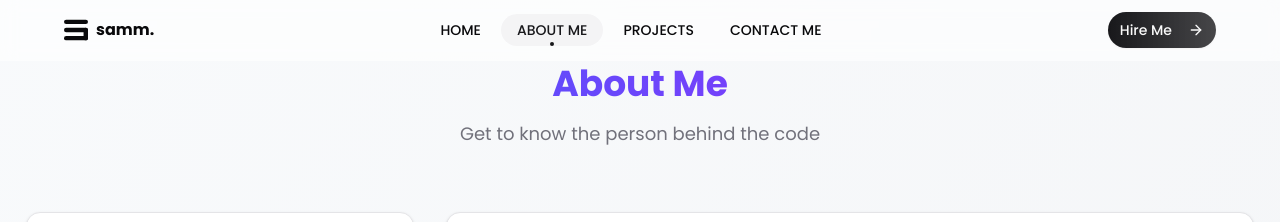
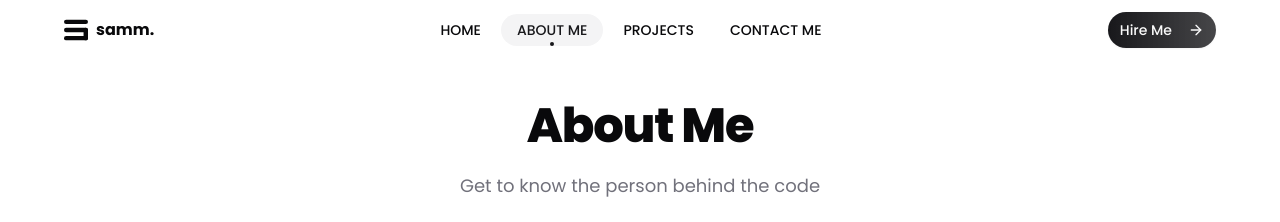
Before and after one commit to SammDumpingStation/personal-portfolio, a Next.js app: page /about-me in a window 1280 px wide. Shown: the top 222 px of the page. Built offline with nearby package versions, Linux system fonts and the light colour scheme.

Commit message:
add: adding project filter capabilities and fixing vercel errors

```diff
--- a/app/about-me/page.tsx
+++ b/app/about-me/page.tsx
@@ -51,14 +51,11 @@ export default function Component() {
   };
 
   return (
-    <section className="py-16 bg-gradient-to-br from-slate-50 to-gray-100 dark:from-gray-900 dark:to-slate-800">
-      <div className="container mx-auto">
+    <main className="container mx-auto">
       {/* Header */}
-        <div className="text-center mb-16">
-          <h2 className="text-4xl font-bold mb-4 bg-gradient-to-r from-blue-600 to-purple-600 bg-clip-text text-transparent">
-            About Me
-          </h2>
-          <p className="text-lg text-muted-foreground max-w-2xl mx-auto">
+      <div className="text-center mb-12">
+        <h2 className="heading">About Me</h2>
+        <p className="sub-heading">
          Get to know the person behind the code
         </p>
       </div>
@@ -85,9 +82,7 @@ export default function Component() {
 
               {/* Name and Title */}
               <div className="text-center mb-6">
-                  <h3 className="text-2xl font-bold mb-2">
-                    {personalInfo.name}
-                  </h3>
+                <h3 className="text-2xl font-bold mb-2">{personalInfo.name}</h3>
                 <p className="text-muted-foreground mb-4">
                   {personalInfo.title}
                 </p>
@@ -226,7 +221,6 @@ export default function Component() {
           </Card>
         </div>
       </div>
-      </div>
-    </section>
+    </main>
   );
 }
--- a/app/projects/page.tsx
+++ b/app/projects/page.tsx
@@ -1,6 +1,4 @@
 import React from "react";
-import { projectsCards } from "@/features/projects/data/projects-data";
-import ProjectCard from "@/features/projects/components/ProjectCard";
 import ProjectList from "@/features/projects/components/ProjectList";
 
 export default function Projects() {
@@ -12,7 +10,7 @@ export default function Projects() {
           Here are some of the projects I&apos;ve worked on
         </p>
       </div>
-      {/* Category Filter */}
+      {/* Project Category Filter */}
       <ProjectList />
     </main>
   );
--- a/components/CTA.tsx
+++ b/components/CTA.tsx
@@ -3,15 +3,11 @@ import {
   ArrowRight,
   Zap,
   Shield,
-  Globe,
-  Settings,
-  Rocket,
   TrendingUp,
   Code,
   Layout,
   Database,
 } from "lucide-react";
-import Image from "next/image";
 import { Logo } from "./Logo";
 import { Card } from "./ui/card";
 
@@ -110,7 +106,7 @@ export default function CTA() {
               <Logo />
             </Card>
             <Button className="group !px-8 py-6 text-base font-medium">
-              Let's Build Your Next Big Idea
+              Let&apos;s Build Your Next Big Idea
               <ArrowRight className="ml-3 size-4 transition-transform duration-300 group-hover:translate-x-1" />
             </Button>
             <p className="text-center text-sm text-muted-foreground lg:text-right">
--- a/components/motion-primitives/animated-background.tsx
+++ b/components/motion-primitives/animated-background.tsx
@@ -5,6 +5,7 @@ import {
   Children,
   cloneElement,
   ReactElement,
+  ReactNode,
   useEffect,
   useState,
   useId,
@@ -46,7 +47,9 @@ export function AnimatedBackground({
     }
   }, [defaultValue]);
 
-  return Children.map(children, (child: any, index) => {
+  type ChildElement = ReactElement<{ 'data-id': string; className?: string; children?: ReactNode; 'data-checked'?: string }>;
+
+  return Children.map(children, (child: ChildElement, index) => {
     const id = child.props['data-id'];
 
     const interactionProps = enableHover
```
Lines whose indentation alone changed are shown as unchanged.
